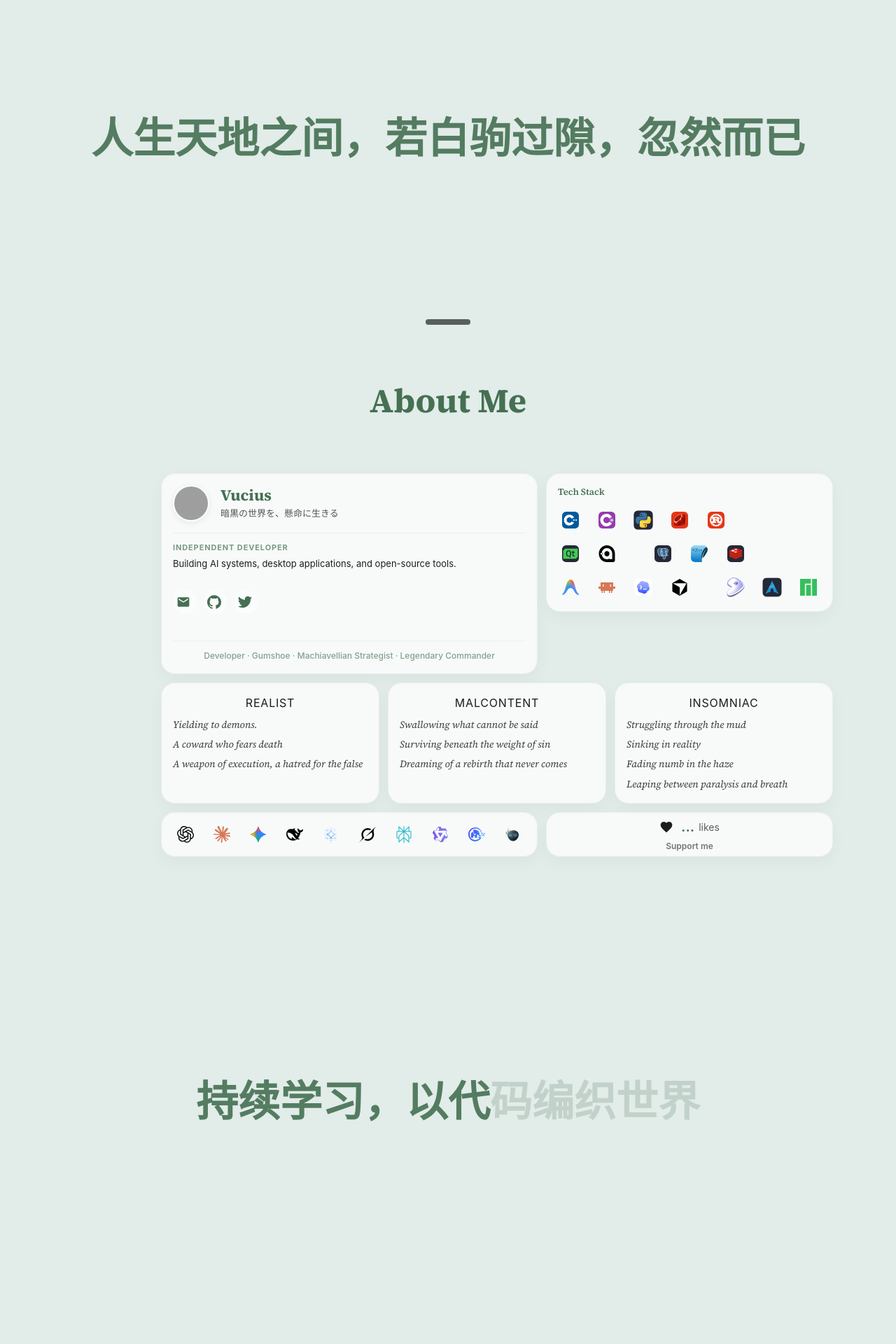
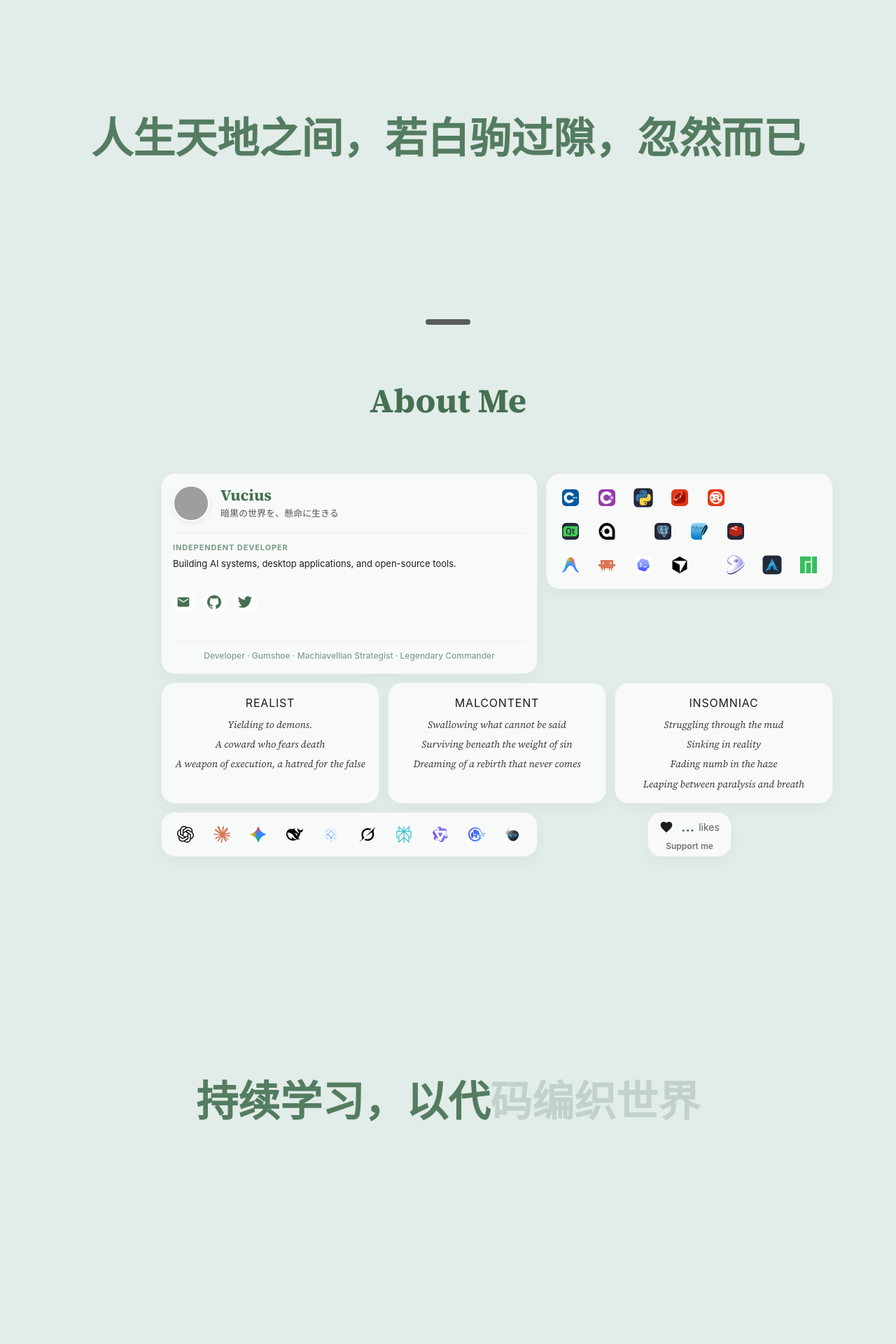
Before and after one commit to Vucius/Vucius.github.io, a Jekyll site: the page built from index.markdown, in a window 1280 px wide. Shown: the part 424-2344 px from the top of the page at 70% size. Built offline with Jekyll 4.4.1, drawn with Linux system fonts in a browser that asks for light colours; some web fonts are replaced; grey boxes are pictures that could not be loaded.

Commit message:
update_5

```diff
--- a/_layouts/home.html
+++ b/_layouts/home.html
@@ -296,7 +296,9 @@ layout: default
         text-align: center;
         cursor: pointer;
         height: 64px;
-        padding: 0 !important;
+        padding: 0 16px !important;
+        width: fit-content;
+        margin: 0 auto;
         font-family: inherit;
         outline: none;
     }
@@ -376,6 +378,7 @@ layout: default
         display: flex;
         flex-direction: column;
         gap: 6px;
+        text-align: center;
     }
     .personality-quotes p {
         margin: 0;
@@ -469,7 +472,6 @@ layout: default
 
             <!-- Tech Stack Card -->
             <div class="card tech-card">
-                <h3 class="card-title" style="font-size: 13px;">Tech Stack</h3>
                 <div class="tech-matrix-grouped">
                     <!-- Row 1: Programming Languages -->
                     <div class="tech-row">
```
